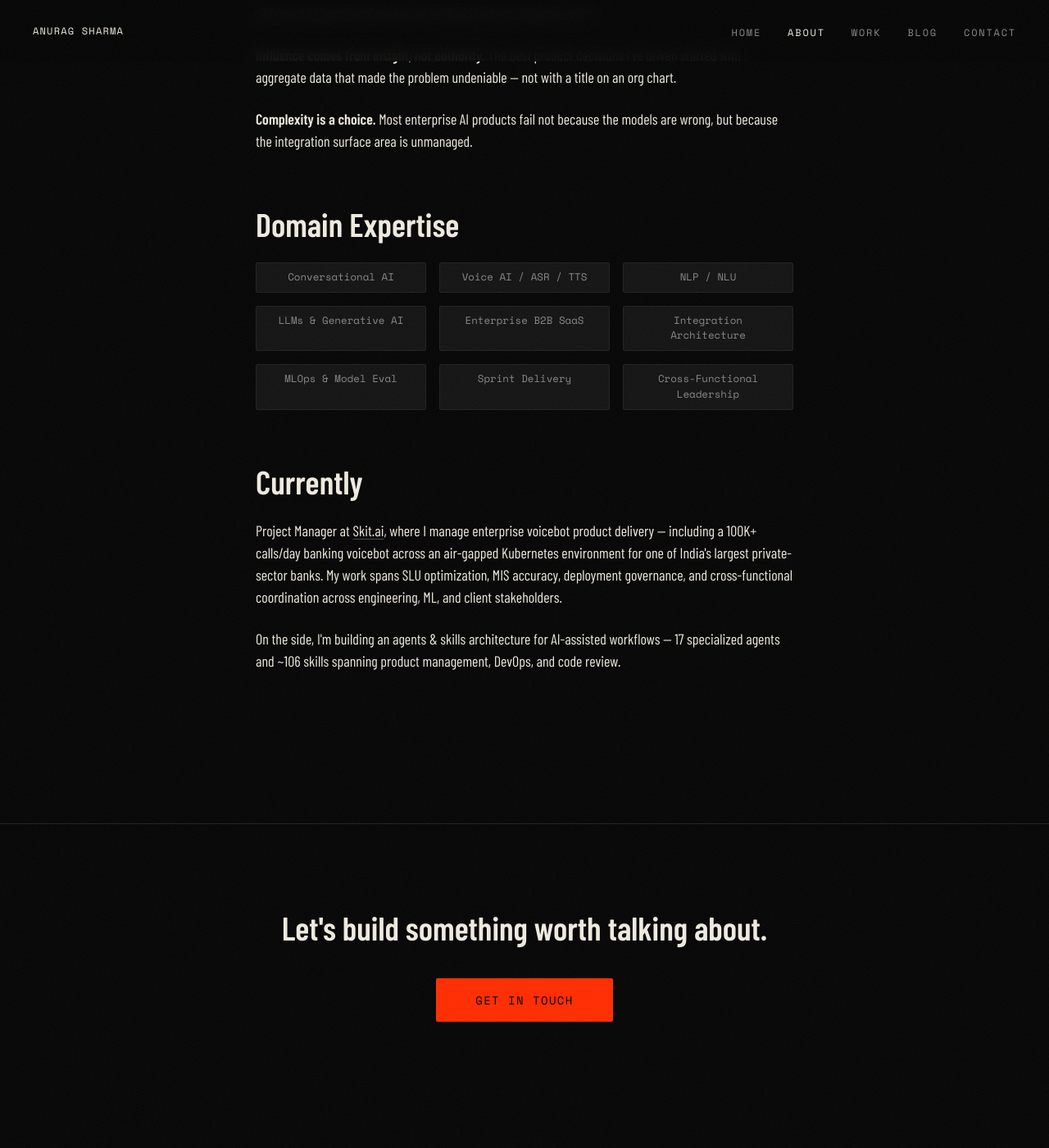
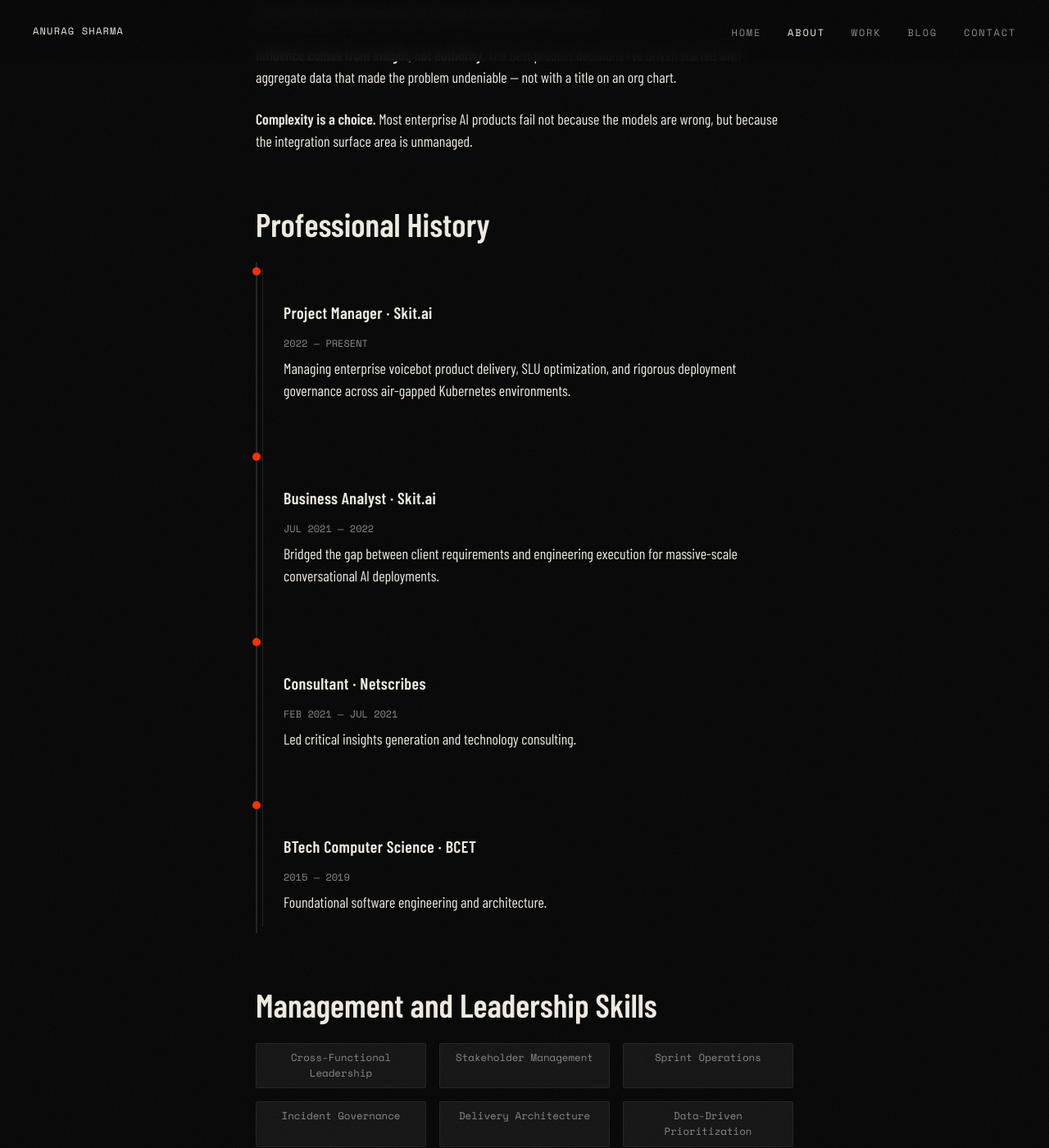
Before and after one commit to Arcanag/arcanag.github.io, a Jekyll site: the page built from about/index.html, in a window 1280 px wide and 1400 px high, scrolled down 826 px. Shown: the whole window at 82% size. Built offline with Jekyll 4.4.1, drawn with Linux system fonts in a browser that asks for light colours; some of the changed text lies outside the part shown.

Commit message:
feat: About page professional history, tech stack, and GitHub widget

```diff
--- a/_layouts/case-study.html
+++ b/_layouts/case-study.html
@@ -37,12 +37,6 @@
       {{ content }}
     </div>
   </div>
-
-  <div class="case-study-cta container">
-    <p class="case-study-cta__text">Interested in discussing this kind of work?</p>
-    <a href="mailto:anurag95sharma@gmail.com" class="cta-section__button">Get in Touch</a>
-  </div>
-
   <div class="case-study-back container">
     <a href="{{ '/case-studies/' | relative_url }}" class="case-study-back__link">&larr; Back to Work</a>
   </div>
--- a/_layouts/post.html
+++ b/_layouts/post.html
@@ -44,12 +44,6 @@
       {{ content }}
     </div>
   </div>
-
-  <div class="case-study-cta container">
-    <p class="case-study-cta__text">Interested in discussing this kind of work?</p>
-    <a href="mailto:anurag95sharma@gmail.com" class="cta-section__button">Get in Touch</a>
-  </div>
-
   <div class="case-study-back container">
     <a href="{{ '/blog/' | relative_url }}" class="case-study-back__link">&larr; Back to Blog</a>
   </div>
--- a/about/index.html
+++ b/about/index.html
@@ -17,22 +17,55 @@
 
 <p class="reveal" data-delay="4"><strong>Complexity is a choice.</strong> Most enterprise AI products fail not because the models are wrong, but because the integration surface area is unmanaged.</p>
 
-<h2 class="reveal">Domain Expertise</h2>
+<h2 class="reveal">Professional History</h2>
 
-<div class="skills-grid reveal">
-  <span class="skill-tag">Conversational AI</span>
-  <span class="skill-tag">Voice AI / ASR / TTS</span>
-  <span class="skill-tag">NLP / NLU</span>
-  <span class="skill-tag">LLMs & Generative AI</span>
-  <span class="skill-tag">Enterprise B2B SaaS</span>
-  <span class="skill-tag">Integration Architecture</span>
-  <span class="skill-tag">MLOps & Model Eval</span>
-  <span class="skill-tag">Sprint Delivery</span>
-  <span class="skill-tag">Cross-Functional Leadership</span>
+<div class="timeline reveal" data-delay="1">
+  <div class="timeline__item">
+    <h3 class="timeline__title">Project Manager &middot; Skit.ai</h3>
+    <span class="timeline__date">2022 &mdash; Present</span>
+    <p class="timeline__desc">Managing enterprise voicebot product delivery, SLU optimization, and rigorous deployment governance across air-gapped Kubernetes environments.</p>
+  </div>
+  <div class="timeline__item">
+    <h3 class="timeline__title">Business Analyst &middot; Skit.ai</h3>
+    <span class="timeline__date">Jul 2021 &mdash; 2022</span>
+    <p class="timeline__desc">Bridged the gap between client requirements and engineering execution for massive-scale conversational AI deployments.</p>
+  </div>
+  <div class="timeline__item">
+    <h3 class="timeline__title">Consultant &middot; Netscribes</h3>
+    <span class="timeline__date">Feb 2021 &mdash; Jul 2021</span>
+    <p class="timeline__desc">Led critical insights generation and technology consulting.</p>
+  </div>
+  <div class="timeline__item">
+    <h3 class="timeline__title">BTech Computer Science &middot; BCET</h3>
+    <span class="timeline__date">2015 &mdash; 2019</span>
+    <p class="timeline__desc">Foundational software engineering and architecture.</p>
+  </div>
 </div>
 
-<h2 class="reveal">Currently</h2>
+<h2 class="reveal">Management and Leadership Skills</h2>
 
-<p class="reveal">Project Manager at <a href="https://skit.ai" target="_blank" rel="noopener noreferrer">Skit.ai</a>, where I manage enterprise voicebot product delivery — including a 100K+ calls/day banking voicebot across an air-gapped Kubernetes environment for one of India's largest private-sector banks. My work spans SLU optimization, MIS accuracy, deployment governance, and cross-functional coordination across engineering, ML, and client stakeholders.</p>
+<div class="skills-grid reveal" data-delay="1">
+  <span class="skill-tag">Cross-Functional Leadership</span>
+  <span class="skill-tag">Stakeholder Management</span>
+  <span class="skill-tag">Sprint Operations</span>
+  <span class="skill-tag">Incident Governance</span>
+  <span class="skill-tag">Delivery Architecture</span>
+  <span class="skill-tag">Data-Driven Prioritization</span>
+</div>
 
-<p class="reveal" data-delay="1">On the side, I'm building an agents & skills architecture for AI-assisted workflows — 17 specialized agents and ~106 skills spanning product management, DevOps, and code review.</p>
+<h2 class="reveal">Tech Stack</h2>
+
+<div class="skills-grid reveal" data-delay="1">
+  <span class="skill-tag">Python & FastAPI</span>
+  <span class="skill-tag">Next.js & TypeScript</span>
+  <span class="skill-tag">LLMs (Claude, GPT-4, Gemini)</span>
+  <span class="skill-tag">Kubernetes & Docker</span>
+  <span class="skill-tag">SQLite & Prisma</span>
+  <span class="skill-tag">NLP (spaCy, TF-IDF)</span>
+</div>
+
+<h2 class="reveal">GitHub Insights</h2>
+
+<p class="reveal" data-delay="1">
+  <img src="https://github-readme-activity-graph.vercel.app/graph?username=arcanag&theme=react-dark&hide_border=true&bg_color=060606&color=f0ebe0&line=ff2d00&point=f0ebe0" alt="Arcanag GitHub Activity Graph" style="max-width: 100%; border-radius: 4px; filter: grayscale(20%); aspect-ratio: 3/1; object-fit: cover;">
+</p>
--- a/css/main.css
+++ b/css/main.css
@@ -810,6 +810,50 @@
   }
 }
 
+/* --- o) Timeline --- */
+.timeline {
+  display: flex;
+  flex-direction: column;
+  gap: var(--space-lg);
+  margin-top: var(--space-md);
+  margin-bottom: var(--space-xl);
+  border-left: 2px solid var(--color-border);
+  padding-left: var(--space-lg);
+}
+.timeline__item {
+  position: relative;
+}
+.timeline__item::before {
+  content: "";
+  position: absolute;
+  left: calc(var(--space-lg) * -1 - 6px);
+  top: 6px;
+  width: 10px;
+  height: 10px;
+  border-radius: 50%;
+  background: var(--color-accent);
+}
+.timeline__title {
+  font-size: var(--text-h3);
+  margin-bottom: 2px;
+  font-family: var(--font-heading);
+  letter-spacing: 0.02em;
+}
+.timeline__date {
+  font-family: var(--font-mono);
+  font-size: var(--text-xs);
+  color: var(--color-text-muted);
+  text-transform: uppercase;
+  display: block;
+  margin-bottom: var(--space-xs);
+}
+.timeline__desc {
+  font-size: var(--text-body);
+  line-height: var(--line-height-body);
+  margin: 0;
+  color: var(--color-text);
+}
+
 /* --- m) Responsive --- */
 @media (prefers-reduced-motion: reduce) {
   *, *::before, *::after {
--- a/index.html
+++ b/index.html
@@ -23,7 +23,7 @@
 
 <section class="section" id="work">
   <div class="container">
-    <h2 class="reveal">What I build</h2>
+    <h2 class="reveal">Case Studies</h2>
     <div class="carousel-grid">
 
       <a href="{{ '/case-studies/banking-voicebot/' | relative_url }}" class="work-card reveal" data-delay="1" style="--card-accent: #1e40af;">
@@ -59,7 +59,7 @@
 
 <section class="section">
   <div class="container">
-    <h2 class="reveal">What Moved me</h2>
+    <h2 class="reveal">Blog</h2>
     <div class="work-grid">
       {% for post in site.posts limit:3 %}
       <a href="{{ post.url }}" class="work-card reveal" data-delay="{{ forloop.index }}">
```
